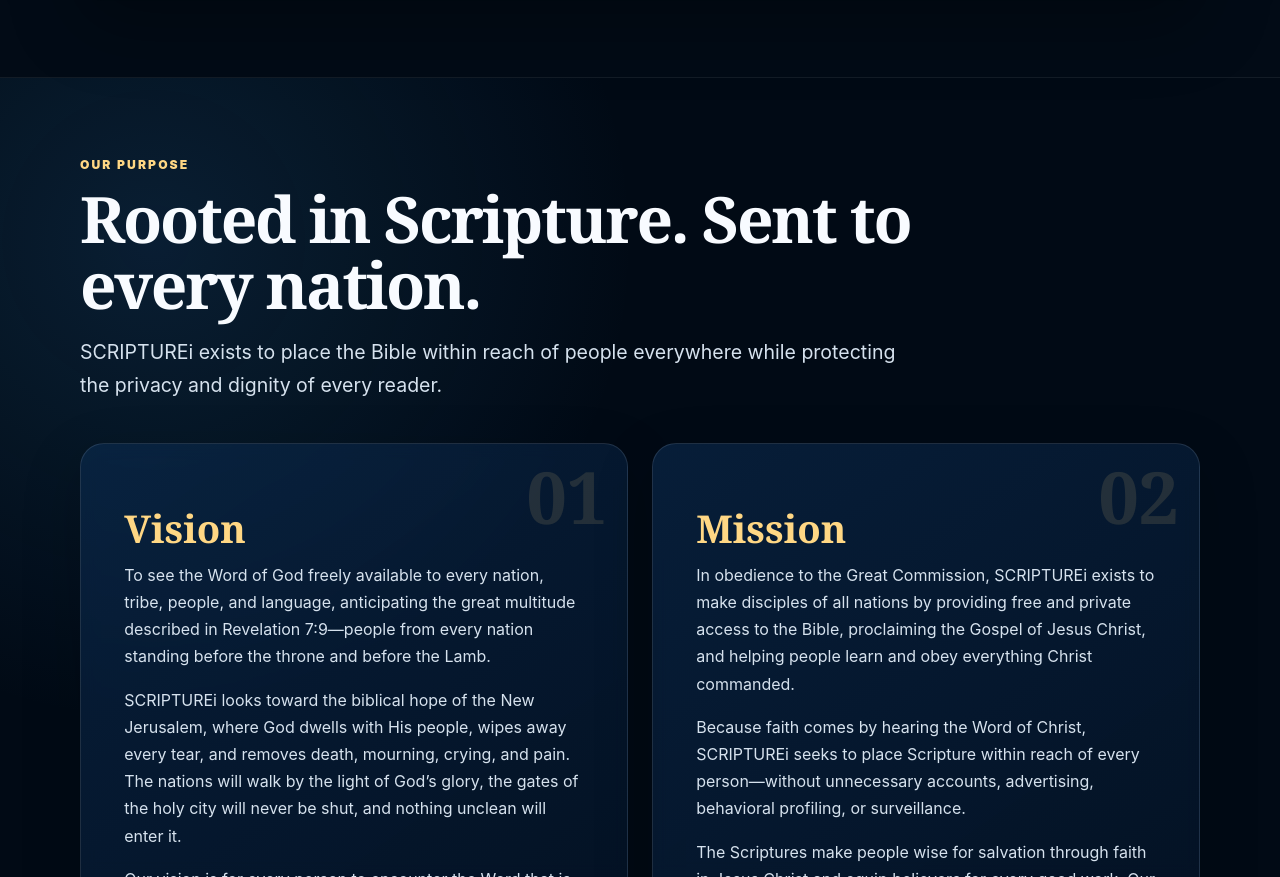
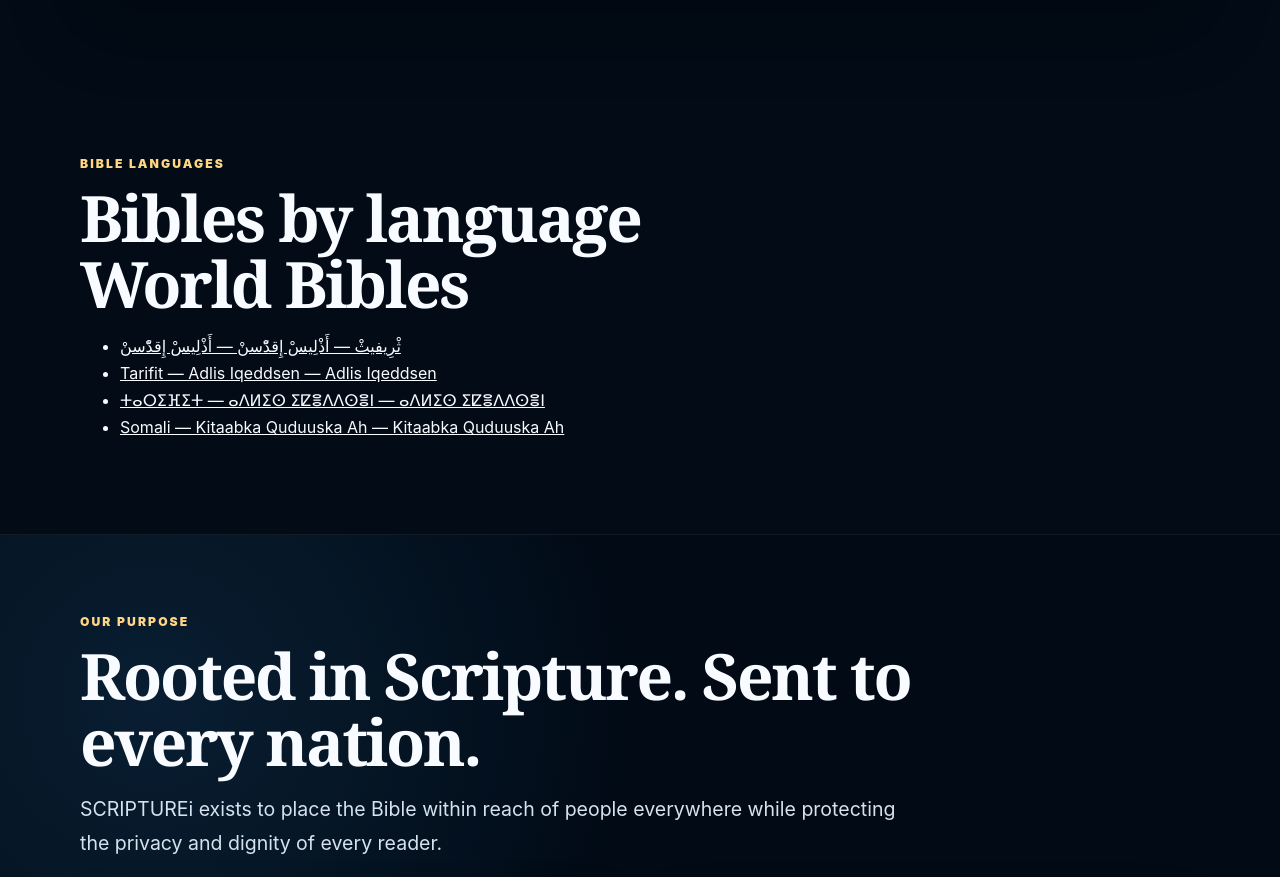
Before and after one commit to aapt-hub/scripturei-public-site, a website: page index.html in a window 1280 px wide. Shown: the part 1818-2695 px from the top of the page. Drawn offline with Linux system fonts and the light colour scheme; no server answers.

Commit message:
Publish exact-four native Bible index

```diff
--- a/index.html
+++ b/index.html
@@ -121,6 +121,23 @@
         </section>
       </section>
 
+            <section class="section bible-index-section" id="bible-index" aria-labelledby="bible-index-title">
+        <div class="section-heading">
+          <p class="eyebrow">Bible languages</p>
+          <h2 id="bible-index-title">Bibles by language</h2>
+        </div>
+        <!-- SCRIPTUREI_NATIVE_BIBLE_INDEX_BEGIN -->
+<section id="world-bibles" data-scripturei-world-bibles>
+  <h2>World Bibles</h2>
+  <ul>
+    <li><a lang="rif" dir="rtl" href="/?edition=rif-rifa" data-edition-id="rif-rifa">ثْرِيفيثْ — أَذْلِيسْ إِقدّْسنْ — أَذْلِيسْ إِقدّْسنْ</a></li>
+    <li><a lang="rif" dir="ltr" href="/?edition=rif-rifl" data-edition-id="rif-rifl">Tarifit — Adlis Iqeddsen — Adlis Iqeddsen</a></li>
+    <li><a lang="rif" dir="ltr" href="/?edition=rif-rift" data-edition-id="rif-rift">ⵜⴰⵔⵉⴼⵉⵜ — ⴰⴷⵍⵉⵙ ⵉⵇⴻⴷⴷⵙⴻⵏ — ⴰⴷⵍⵉⵙ ⵉⵇⴻⴷⴷⵙⴻⵏ</a></li>
+    <li><a lang="som" dir="ltr" href="/?edition=som-som" data-edition-id="som-som">Somali — Kitaabka Quduuska Ah — Kitaabka Quduuska Ah</a></li>
+  </ul>
+</section>
+<!-- SCRIPTUREI_NATIVE_BIBLE_INDEX_END -->
+      </section>
       <section class="purpose-wrap" id="purpose" aria-labelledby="purpose-title">
         <div class="section purpose-section">
           <div class="section-heading compact-heading">
```
